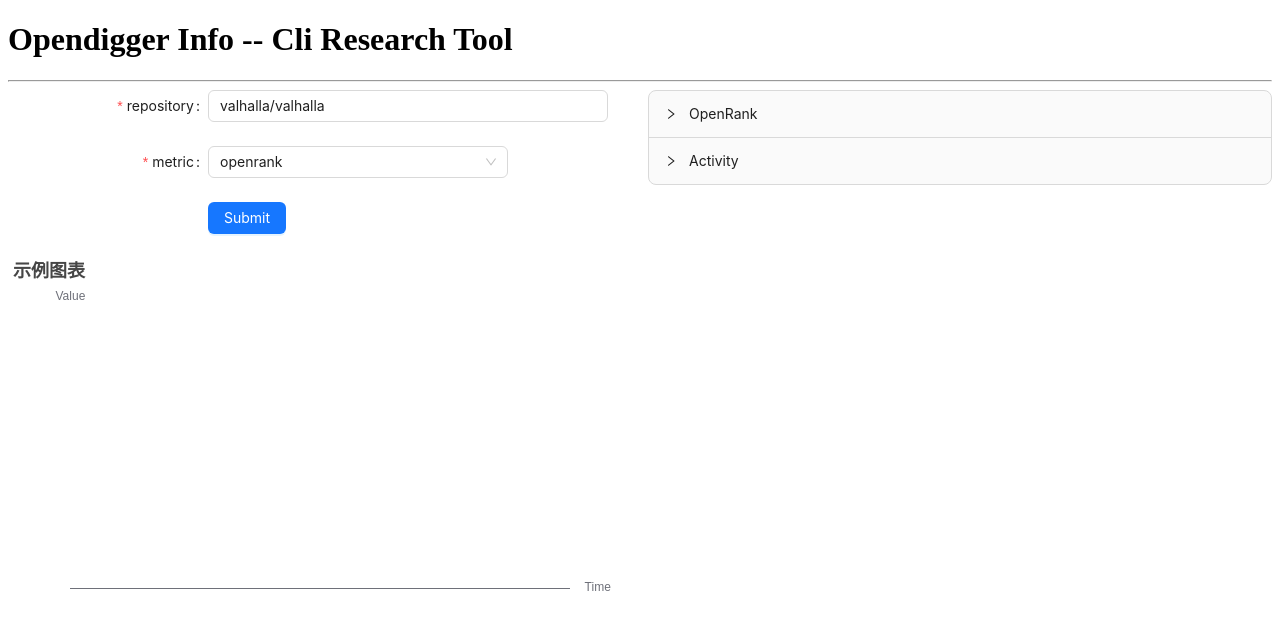
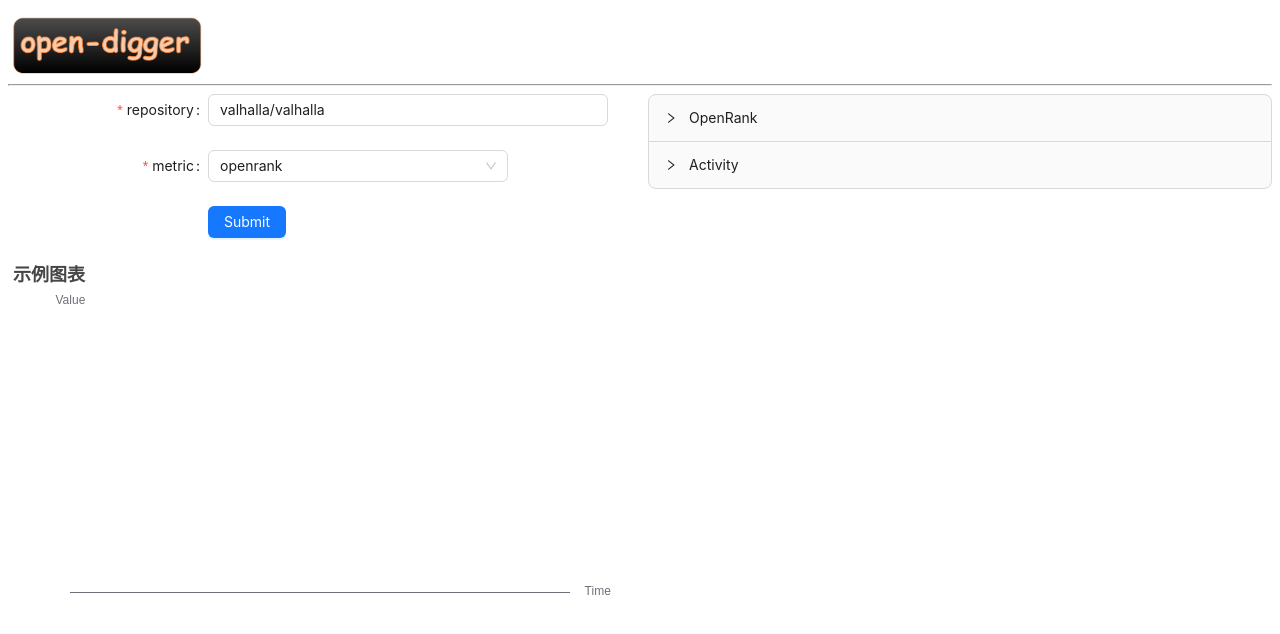
Before and after one commit to Bruce-Jay/React-Opendigger-Frontend, a React (Create React App) app: page / in a window 1280 px wide. Shown: the top 634 px of the page. Built offline with nearby package versions, Linux system fonts and the light colour scheme.

Commit message:
Fix:add logo to front page

```diff
--- a/src/components/TabBar.tsx
+++ b/src/components/TabBar.tsx
@@ -2,10 +2,12 @@
     children: React.ReactNode;
 }
 
-const TabBar = ({children}: TabBarProps) => {
+const TabBar = ({ children }: TabBarProps) => {
     return (
         <div>
-            <h1>Opendigger Info -- Cli Research Tool</h1>
+            <div style={{ display: 'flex', alignItems: 'center' }}>
+                <img src="logo2.png" alt="Opendigger Logo" style={{ width: '190px', marginTop: '8px', marginLeft: '4px' }} />
+            </div>
             <hr />
             {children}
         </div>
```
Also changed, not shown: public/logo2.png (added).
